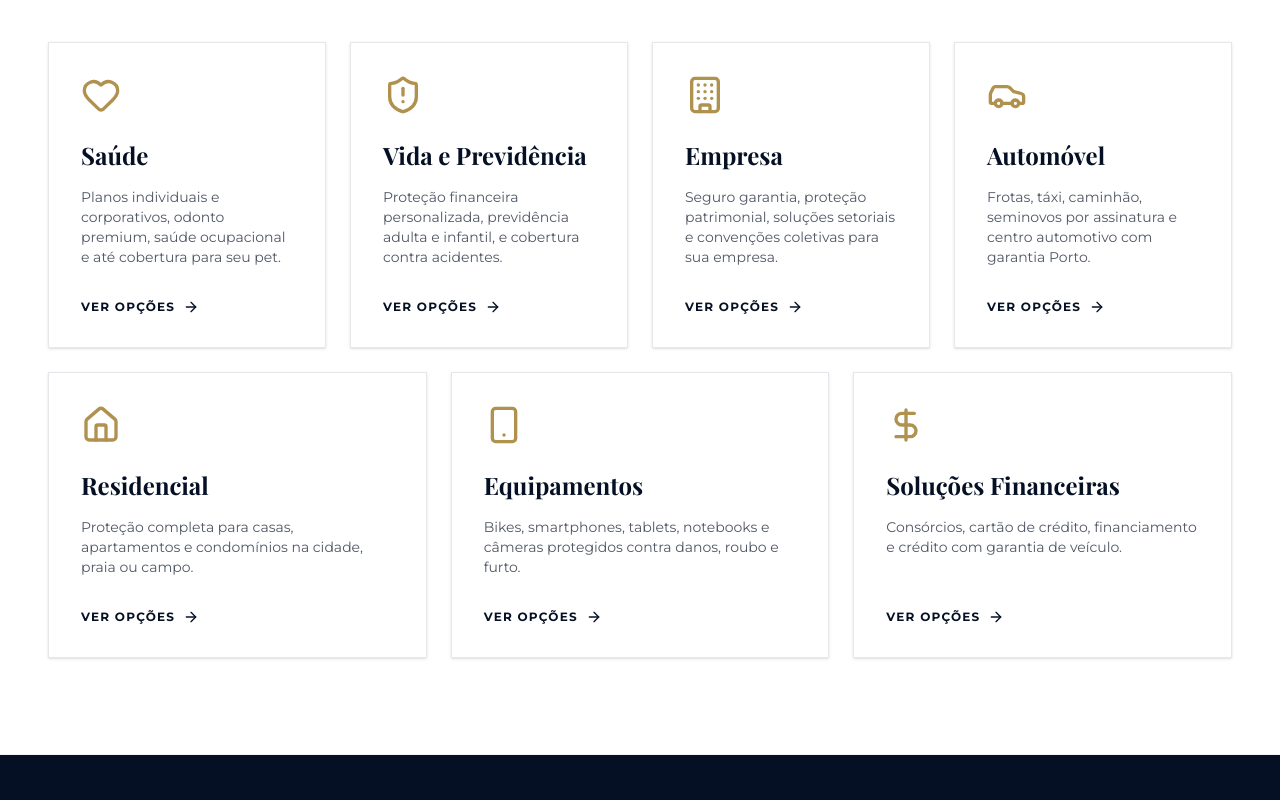
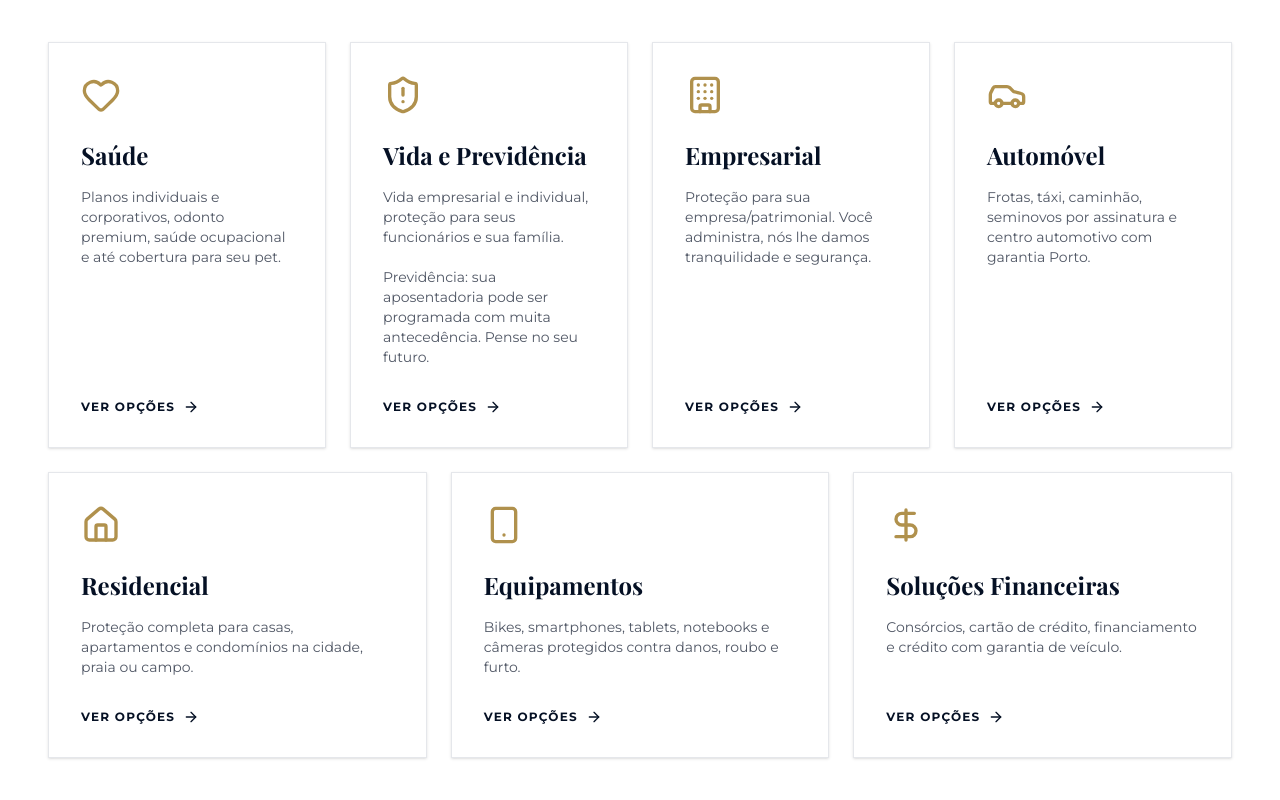
Before and after one commit to Garakis/Stela-Franzen-Seguros, a Next.js app: page / in a window 1280 px wide. Shown: the part 1560-2360 px from the top of the page. Built offline with nearby package versions, Linux system fonts and the light colour scheme; a web font is replaced by a local one.

Commit message:
feat: implement home page layout with insurance solutions and products page shell

```diff
--- a/src/app/page.tsx
+++ b/src/app/page.tsx
@@ -39,7 +39,8 @@ export default function Home() {
               <ShieldAlert className="text-gold w-10 h-10 mb-6" />
               <h3 className="font-serif text-2xl text-primary font-bold mb-4">Vida e Previdência</h3>
               <p className="text-primary/70 font-sans text-sm mb-8 flex-grow">
-                Proteção financeira personalizada, previdência adulta e infantil, e cobertura contra acidentes.
+                Vida empresarial e individual, proteção para seus funcionários e sua família.<br /><br />
+                Previdência: sua aposentadoria pode ser programada com muita antecedência. Pense no seu futuro.
               </p>
               <Link href="/produtos?cat=Vida e Previdência" className="text-primary font-bold uppercase text-xs tracking-widest flex items-center gap-2 group-hover:text-gold transition-colors mt-auto">
                 Ver Opções <ArrowRight className="w-4 h-4 group-hover:translate-x-1 transition-transform" />
@@ -49,11 +50,11 @@ export default function Home() {
             {/* Card 3 - Empresa */}
             <div className="bg-white border border-gray-200 p-6 lg:p-8 flex flex-col items-start shadow-sm hover:shadow-xl hover:border-gold/50 transition-all group">
               <Building className="text-gold w-10 h-10 mb-6" />
-              <h3 className="font-serif text-2xl text-primary font-bold mb-4">Empresa</h3>
+              <h3 className="font-serif text-2xl text-primary font-bold mb-4">Empresarial</h3>
               <p className="text-primary/70 font-sans text-sm mb-8 flex-grow">
-                Seguro garantia, proteção patrimonial, soluções setoriais e convenções coletivas para sua empresa.
+                Proteção para sua empresa/patrimonial. Você administra, nós lhe damos tranquilidade e segurança.
               </p>
-              <Link href="/produtos?cat=Empresa" className="text-primary font-bold uppercase text-xs tracking-widest flex items-center gap-2 group-hover:text-gold transition-colors mt-auto">
+              <Link href="/produtos?cat=Empresarial" className="text-primary font-bold uppercase text-xs tracking-widest flex items-center gap-2 group-hover:text-gold transition-colors mt-auto">
                 Ver Opções <ArrowRight className="w-4 h-4 group-hover:translate-x-1 transition-transform" />
               </Link>
             </div>
@@ -128,10 +129,10 @@ export default function Home() {
               <span className="font-sans text-gold text-xs uppercase tracking-widest mb-6 block font-bold border-l-2 border-gold pl-3">Tradição & Confiança</span>
               <h2 className="font-serif text-4xl md:text-5xl mb-8 leading-tight font-bold">História Esculpida com Excelência</h2>
               <p className="text-lg text-white/80 leading-relaxed mb-6 font-sans">
-                Fundada sob princípios de lealdade e precisão técnica, a Stela Franzen protagonizou a evolução do mercado segurador local provendo segurança real para corporações e indivíduos de alto patrimônio.
+                Fundada sob princípios de lealdade e precisão técnica, a Stela Franzen protagonizou a evolução do mercado segurador local provendo segurança real para corporações e pessoas físicas.
               </p>
               <p className="text-lg text-white/80 leading-relaxed mb-8 font-sans">
-                Nossa consultoria unifica vantagens de grandes holdings ao esmero de uma butique técnica, avaliando riscos minuciosamente para garantir coberturas que jamais falham quando requisitadas.
+                Nossa consultoria unifica vantagens de grandes holdings ao esmero de uma butique técnica, avaliando riscos minuciosamente para garantir coberturas que lhe dão total tranquilidade quando contratadas.
               </p>
               <Link href="/produtos" className="inline-flex items-center gap-2 text-gold font-bold uppercase text-xs tracking-widest hover:gap-4 transition-all">
                 Explorar Soluções <ArrowRight className="w-4 h-4" />
--- a/src/app/produtos/page.tsx
+++ b/src/app/produtos/page.tsx
@@ -71,12 +71,14 @@ const products: Product[] = [
   { id: 206, title: "Acidentes Escolares", category: "Vida e Previdência", icon: GraduationCap, desc: "Tranquilidade para pais e escolas com proteção para alunos dentro e fora do ensino." },
 
   // ── Empresa ──
-  { id: 301, title: "Empresarial Geral", category: "Empresa", icon: Building, desc: "Eficiência e economia para proteger o patrimônio da sua empresa." },
-  { id: 302, title: "Seguro Garantia", category: "Empresa", icon: Landmark, desc: "Cumprimento de contratos, licitações e exigências legais com segurança." },
-  { id: 303, title: "Máquinas e Equipamentos", category: "Empresa", icon: Wrench, desc: "Proteção para equipamentos portáteis, industriais e de construção da sua empresa." },
-  { id: 304, title: "Setoriais Específicos", category: "Empresa", icon: Dumbbell, desc: "Soluções para Academias, Escolas, Bares, Clínicas, Estética, Hotéis e Petshops." },
-  { id: 305, title: "Concessionárias", category: "Empresa", icon: Car, desc: "Proteção especializada cobrindo desde o pátio até o test-drive." },
-  { id: 306, title: "Convenções Coletivas", category: "Empresa", icon: Users, desc: "Seguro de vida e bem-estar obrigatório para cumprimento de acordos sindicais." },
+  { id: 301, title: "Empresarial Geral", category: "Empresarial", icon: Building, desc: "Eficiência e economia para proteger o patrimônio da sua empresa." },
+  { id: 302, title: "Garantia Contratual", category: "Empresarial", icon: Landmark, desc: "Garante a execução do seu contrato." },
+  { id: 303, title: "Máquinas e Equipamentos", category: "Empresarial", icon: Wrench, desc: "Proteção para equipamentos portáteis, industriais e de construção da sua empresa." },
+  { id: 304, title: "Setoriais Específicos", category: "Empresarial", icon: Dumbbell, desc: "Soluções para Academias, Escolas, Bares, Clínicas, Estética, Hotéis e Petshops." },
+  { id: 305, title: "Concessionárias", category: "Empresarial", icon: Car, desc: "Proteção especializada cobrindo desde o pátio até o test-drive." },
+  { id: 306, title: "Convenções Coletivas", category: "Empresarial", icon: Users, desc: "Seguro de vida e bem-estar obrigatório para cumprimento de acordos sindicais." },
+  { id: 307, title: "Riscos de Engenharia", category: "Empresarial", icon: Building, desc: "Proteção completa para obras civis contra diversos tipos de acidentes." },
+  { id: 308, title: "RC Obras", category: "Empresarial", icon: ShieldAlert, desc: "Responsabilidade civil para construtores, protegendo contra danos a terceiros." },
 
   // ── Automóvel ──
   { id: 401, title: "Auto (Empresarial/Frota)", category: "Automóvel", icon: Car, desc: "Veículos da sua empresa protegidos com benefícios exclusivos e assistência ágil." },
@@ -103,7 +105,7 @@ const products: Product[] = [
   { id: 704, title: "Crédito com Garantia de Veículo", category: "Soluções Financeiras", icon: Car, desc: "Dinheiro rápido no bolso usando seu carro como garantia." },
 ];
 
-const categories = ["Todos", "Saúde", "Vida e Previdência", "Empresa", "Automóvel", "Residencial", "Equipamentos e Tecnologia", "Soluções Financeiras"];
+const categories = ["Todos", "Saúde", "Vida e Previdência", "Empresarial", "Automóvel", "Residencial", "Equipamentos e Tecnologia", "Soluções Financeiras"];
 
 const productDetails = [
   {"id":"saude-individual-corp","titulo":"Saúde Individual/Corp","vantagens":["Rede Referenciada (Einstein/Sírio)","Programas de Saúde Preventiva","Porto Cuida (Descontos em farmácias)","Telemedicina 24h","Reembolso Ágil"]},
@@ -117,9 +119,11 @@ const productDetails = [
   {"id":"acidentes-pessoais","titulo":"Acidentes Pessoais","vantagens":["Proteção Mundial 24h","Diária de Internação Hospitalar","Baixo Custo para Autônomos"]},
   {"id":"acidentes-escolares","titulo":"Acidentes Escolares","vantagens":["Cobertura em Passeios/Excursões","Reembolso Médico e Odonto","Tranquilidade para Pais e Escolas"]},
   {"id":"empresarial-geral","titulo":"Empresarial Geral","vantagens":["Multirriscos (Incêndio/Roubo)","Responsabilidade Civil","Assistência 24h (Chaveiro/Reparos)"]},
-  {"id":"seguro-garantia","titulo":"Seguro Garantia","vantagens":["Preservação de Capital de Giro","Aceitação em Licitações/Judicial","Emissão Digital Ágil"]},
+  {"id":"garantia-contratual","titulo":"Garantia Contratual","vantagens":["Garantia Execução fiscal","adiantamento de pagamento","Licitante","entre tantas outras."]},
   {"id":"maquinas-equipamentos","titulo":"Máquinas e Equipamentos","vantagens":["Proteção Agrícola/Industrial","Cobertura de Danos Elétricos","Opção de Lucros Cessantes"]},
   {"id":"setoriais-especificos","titulo":"Setoriais Específicos","vantagens":["Soluções p/ Academias/Escolas/Clínicas","Cobertura de Deterioração de Estoque","Responsabilidade Profissional"]},
+  {"id":"riscos-engenharia","titulo":"Riscos de Engenharia","vantagens":["Danos físicos à obra","Roubo e furto qualificado","Danos a materiais e equipamentos"]},
+  {"id":"rc-obras","titulo":"RC Obras","vantagens":["Danos corporais a terceiros","Danos materiais a terceiros","Lucros cessantes de terceiros"]},
   {"id":"concessionarias","titulo":"Concessionárias","vantagens":["Proteção de Pátio e Estoque","RC Test-Drive","Danos por Granizo/Alagamento"]},
   {"id":"convencoes-coletivas","titulo":"Convenções Coletivas","vantagens":["Conformidade com Sindicatos (CCT)","Auxílio Alimentação Incluso","Gestão Simples de Movimentação"]},
   {"id":"auto-empresarial-frota","titulo":"Auto (Empresarial/Frota)","vantagens":["Guincho sem limite de KM","Carro Reserva Utilitário","Gestão Centralizada de Frota"]},
```
